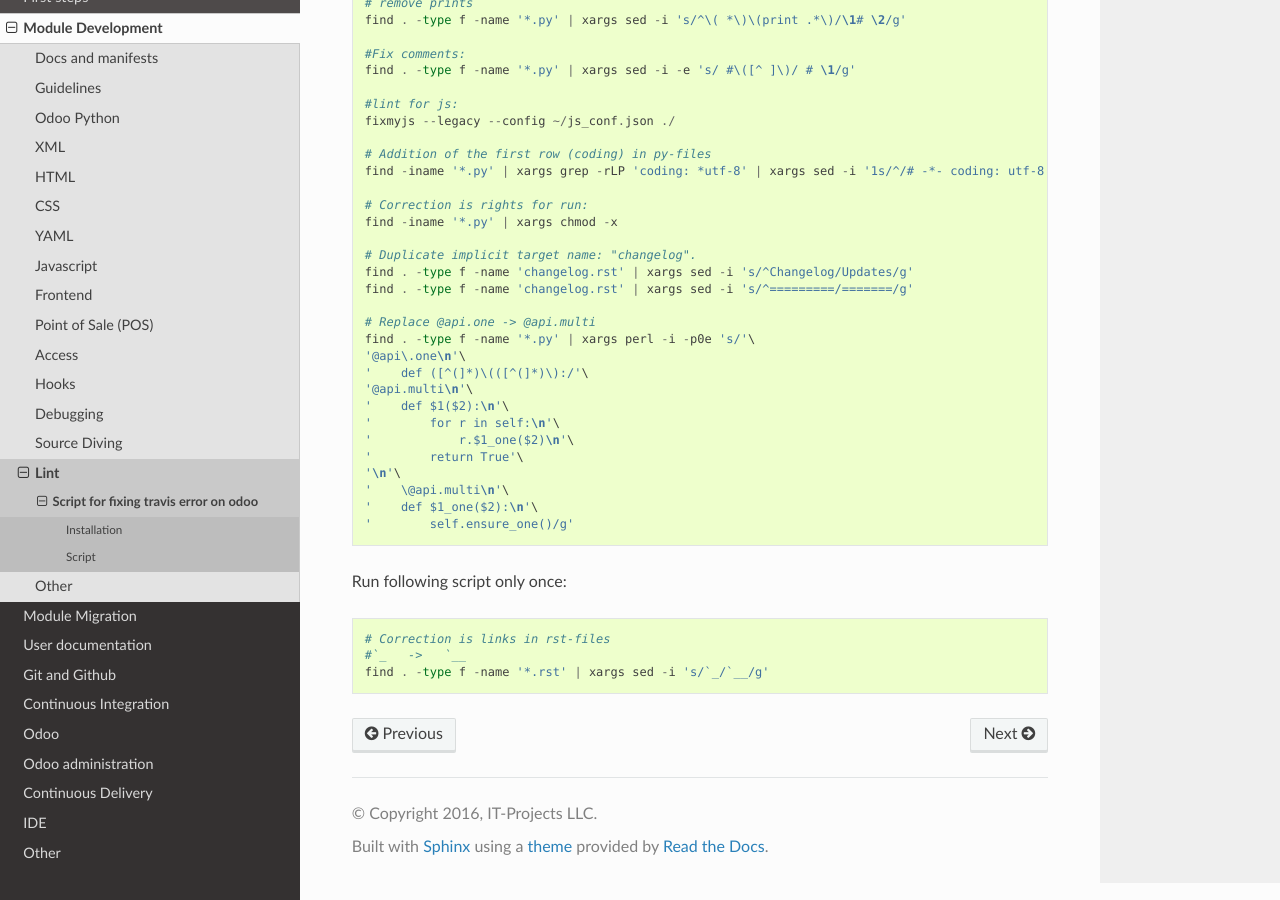
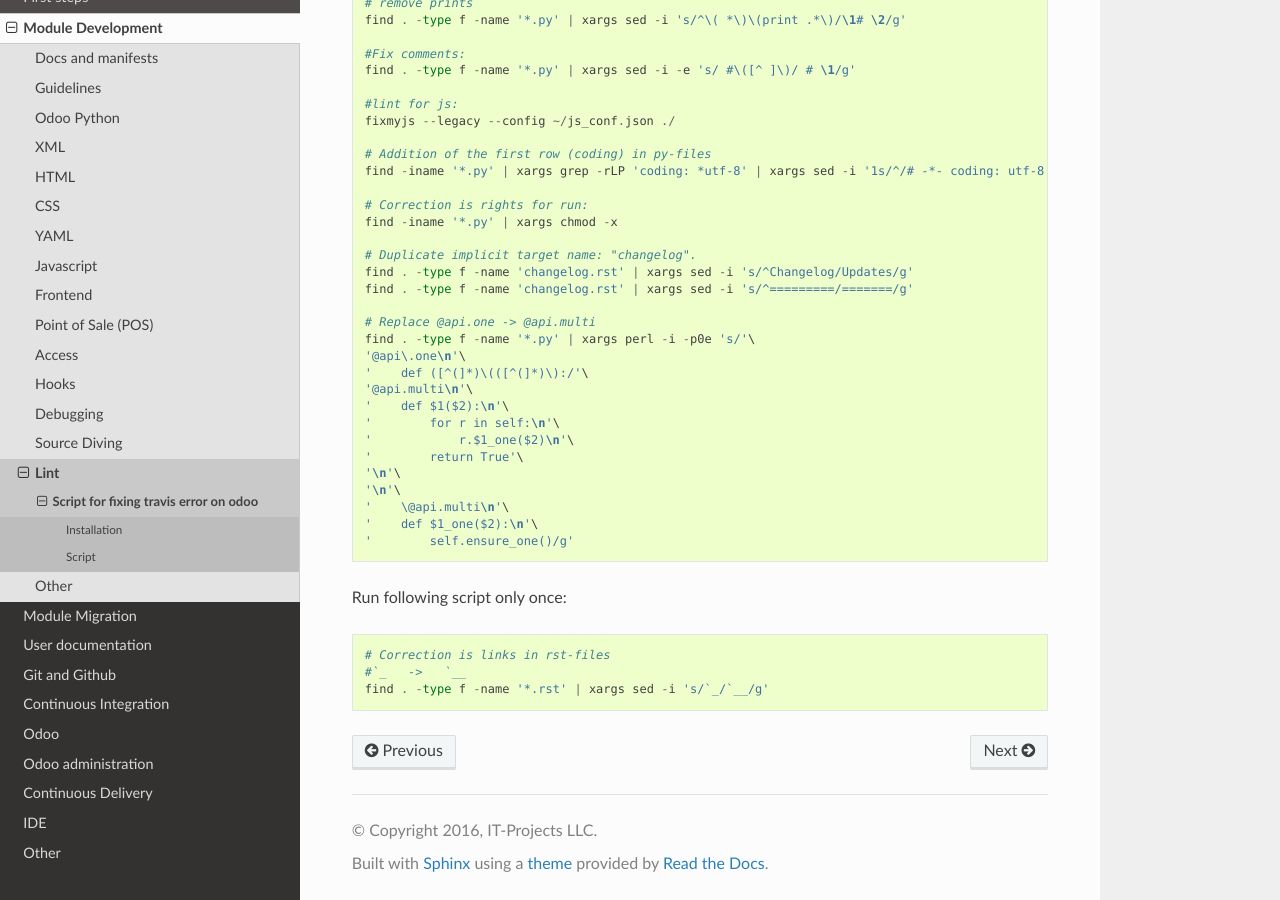
Before and after one commit to itpp-labs/odoo-development, a Sphinx documentation site: the page built from docs/dev/lint/fix-travis.rst, in a window 1280 px wide and 900 px high, scrolled down 1062 px. Built offline with Sphinx 7.4.7 and the Read the Docs theme 2.0.0, drawn with Linux system fonts in a browser that asks for light colours; pages that are not in the unit, such as notebooks, are missing from menus.

```diff
--- a/docs/dev/lint/fix-travis.rst
+++ b/docs/dev/lint/fix-travis.rst
@@ -83,6 +83,7 @@ Script
     '            r.$1_one($2)\n'\
     '        return True'\
     '\n'\
+    '\n'\
     '    \@api.multi\n'\
     '    def $1_one($2):\n'\
     '        self.ensure_one()/g'
```
